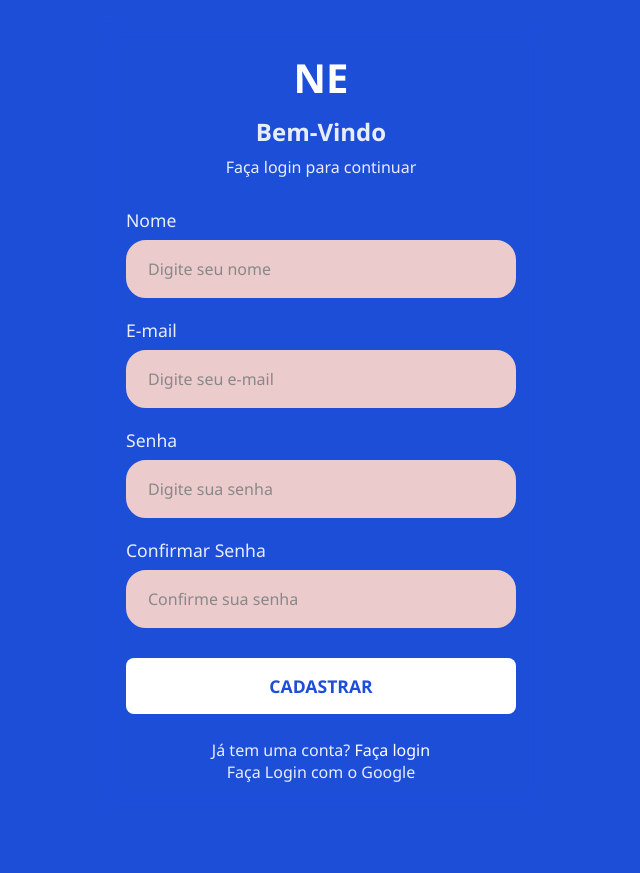
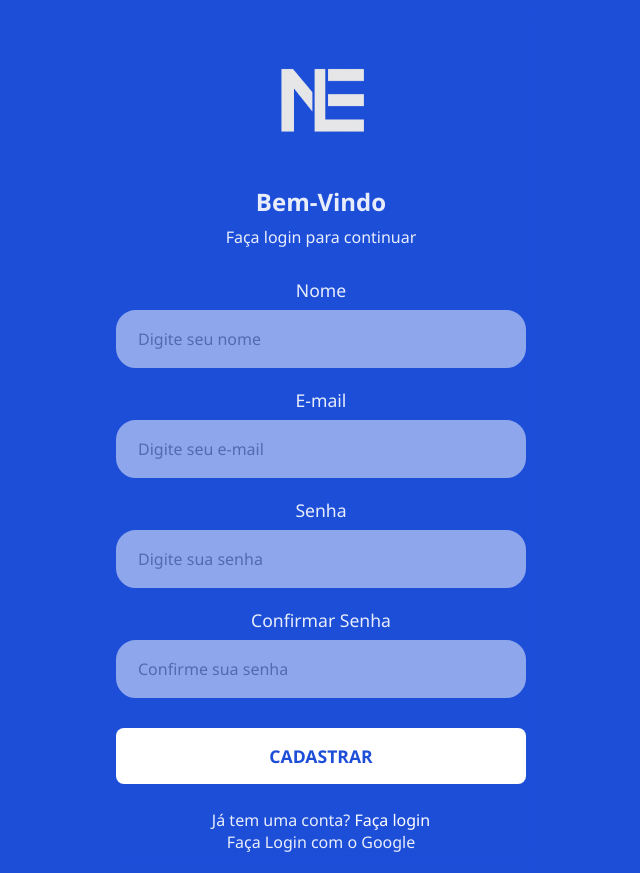
Before and after one commit to GabrielM-Paula/NE, a PHP site: page /Tela/Cadastro.php in a window 1280 px wide. Shown: the whole page, without its empty margins (319-959 px from the left). Before the commit the page ends 782 px from the top, so only its background shows below. Run offline with PHP 8.4, Linux system fonts and the light colour scheme.

Commit message:
Colocado logo no cadastro

```diff
--- a/Tela/Cadastro.php
+++ b/Tela/Cadastro.php
@@ -8,8 +8,9 @@
 </head>
 <body>
   <div class="container">
-    <h1 class="logo">NE</h1>
-
+    <center>
+        <img src="../Tela/logo.png" alt="Logo NE" class="logo-img">
+    </cente>
     <div class="welcome">
       <h2>Bem-Vindo</h2>
       <h4>Faça login para continuar</h4>
--- a/css/Cadastro.css
+++ b/css/Cadastro.css
@@ -12,7 +12,6 @@
     display: flex;
     justify-content: center;
     align-items: center;
-    padding: 20px;
   }
 
   .container {
@@ -20,17 +19,13 @@
     max-width: 450px;
     backdrop-filter: blur(10px);
     border-radius: 20px;
-    padding: 30px;
+    padding: 20px;
   }
+  img{
+    height: 20vh;
+    width: 20vh;
 
-  .logo {
-    text-align: center;
-    font-size: 3rem;
-    font-weight: bold;
-    margin-bottom: 10px;
-    color: #ffffff;
   }
-
   .welcome {
     text-align: center;
     margin-bottom: 30px;
@@ -63,12 +58,13 @@
     width: 100%;
     padding: 16px 20px;
     border-radius: 20px;
-    border: 2px solid #EBCBCB;
-    background-color: #EBCBCB;
+    border: 2px solid white;
+    background-color: white;
     color: #333;
     font-size: 1rem;
     outline: none;
     transition: all 0.3s ease;
+    opacity: 50%;
   }
 
   .custom-input:focus {
@@ -122,9 +118,6 @@
   }
 
 
-    .logo {
-      font-size: 2.5rem;
-    }
 
     .welcome h2 {
       font-size: 1.5rem;
```
Also changed, not shown: Tela/logo.png.
